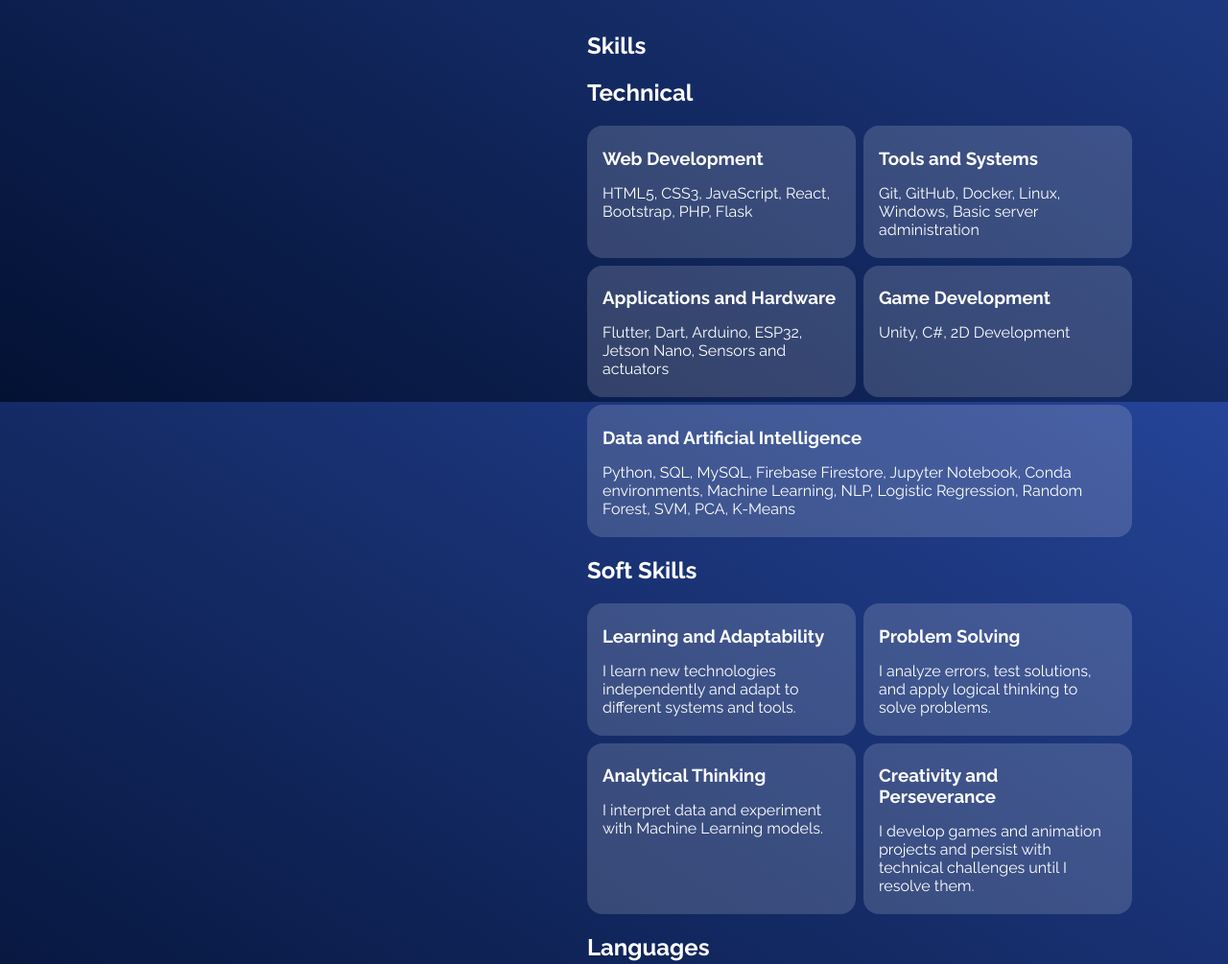
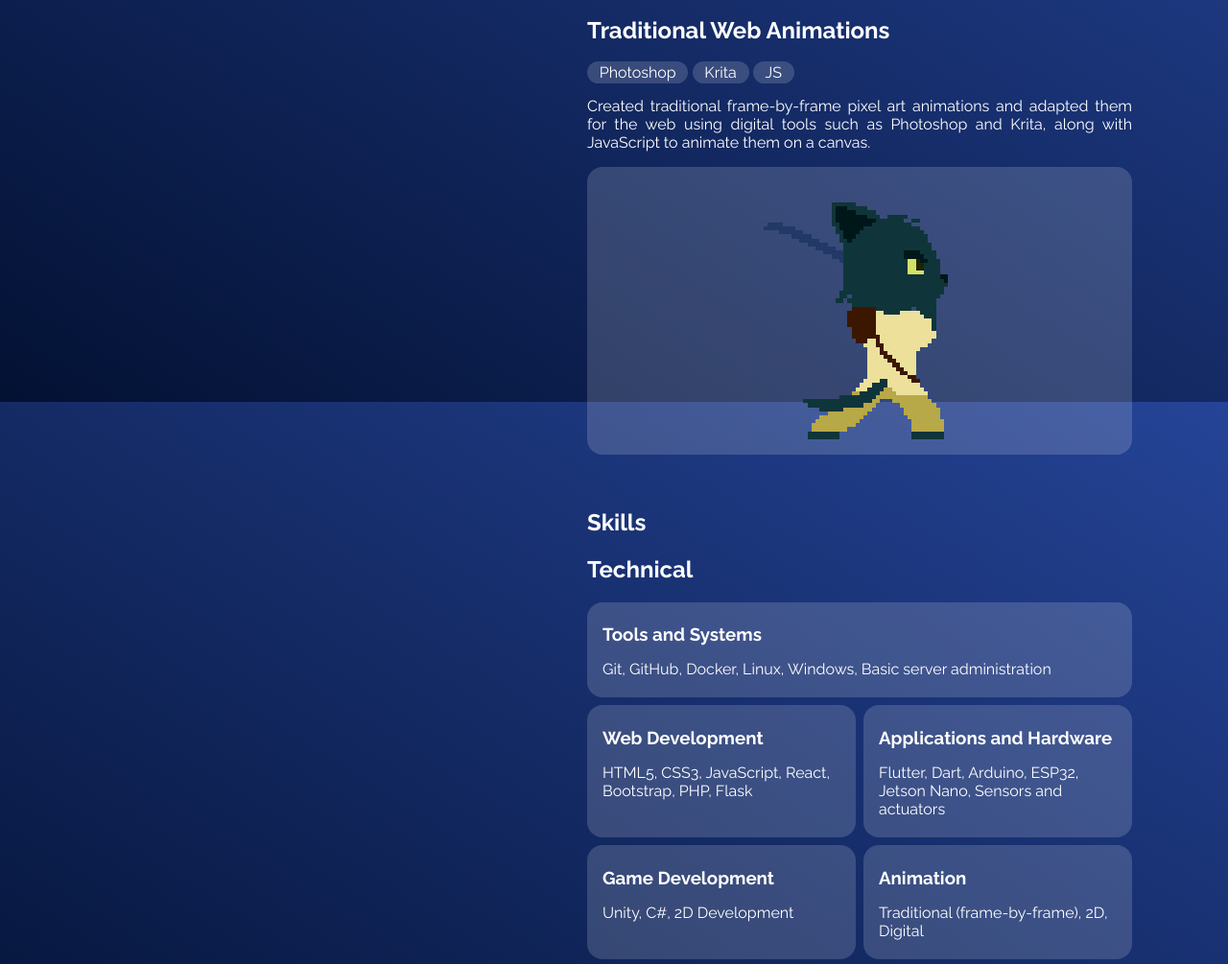
Before and after one commit to TheKokoDiaz/PortfolioDiaz, a plain HTML site: page index.html in a window 1280 px wide. Shown: the part 1181-2186 px from the top of the page at 96% size. Drawn offline with Linux system fonts and the light colour scheme.

Commit message:
Feat: Karma's more animations

```diff
--- a/assets/js/animation.js
+++ b/assets/js/animation.js
@@ -6,6 +6,9 @@ let frameX = 0;
 let frameY = 0;
 let isInfinite = false;
 let animationLimit = 5;
+let currentAnimation = 0;
+let animationPositions = [0, 1, 2, 3, 0, 0, 8];
+let animationLimits = [5, 5, 4, 7, 5, 5, 8];
 
 const canvas = document.getElementById('karmaSprite');
 const ctx = canvas.getContext('2d');
@@ -20,7 +23,7 @@ const spriteHeight = spritesheet_height;
 let lastTime = 0;
 let frame = 0;
 let straggerFrames = 0;
-let speedAnimation = 1/6;
+let speedAnimation = 1/11;
 
 //+ FUNCTIONS
 function playerDeltaTime(playerCurrentTime) {
@@ -39,14 +42,19 @@ function playerAnimation(deltaTime) {
     // Animation
     straggerFrames += deltaTime;
     if (straggerFrames >= speedAnimation) {
-        if(frameX < (animationLimit - 1)){
+
+        if(frameX < (animationLimits[currentAnimation] - 1)){
             frameX++;
         } else {
-            // Cycling animations
-            if(isInfinite == true){
-                frameX = 0;
-            } else {
-                frameX = 0;
+            // Animation sequence
+            frameX = 0;
+            currentAnimation++;
+            frameY = animationPositions[currentAnimation];
+
+            // Check if the animation should loop back to the start
+            if(currentAnimation >= animationLimits.length){
+                currentAnimation = 0;
+                frameY = 0;
             }
         }
 
--- a/index.html
+++ b/index.html
@@ -120,6 +120,23 @@
                 </div>
             </div>
         </span>
+
+        <span class="project">
+            <h2>Traditional Web Animations</h2>
+            <div class="usedTechs">
+                <span class="tech">Photoshop</span>
+                <span class="tech">Krita</span>
+                <span class="tech">JS</span>
+            </div>
+
+            <p class="description">
+                Created traditional frame-by-frame pixel art animations and adapted them for the web using digital tools such as Photoshop and Krita, along with JavaScript to animate them on a canvas.
+            </p>
+
+            <p class="soloImage">
+                <canvas id="karmaSprite"></canvas>
+            </p>
+        </span>
     </main>
 
     <section id="skills">
@@ -127,14 +144,14 @@
 
         <h2>Technical</h2>
         <div class="technical">
+            <span class="technicalSkills expanded">
+                <h3>Tools and Systems</h3>
+                <p>Git, GitHub, Docker, Linux, Windows, Basic server administration</p>
+            </span>
+
             <span class="technicalSkills">
                 <h3>Web Development</h3>
                 <p>HTML5, CSS3, JavaScript, React, Bootstrap, PHP, Flask</p>
-            </span>
-
-            <span class="technicalSkills">
-                <h3>Tools and Systems</h3>
-                <p>Git, GitHub, Docker, Linux, Windows, Basic server administration</p>
             </span>
 
             <span class="technicalSkills">
@@ -145,6 +162,11 @@
             <span class="technicalSkills">
                 <h3>Game Development</h3>
                 <p>Unity, C#, 2D Development</p>
+            </span>
+
+            <span class="technicalSkills">
+                <h3>Animation</h3>
+                <p>Traditional (frame-by-frame), 2D, Digital</p>
             </span>
 
             <span class="technicalSkills expanded">
@@ -257,6 +279,7 @@
     </footer>
 
     <!-- Scripts -->
-     <script src="assets/js/index.js"></script>
+    <script src="assets/js/index.js"></script>
+    <script src="assets/js/animation.js"></script>
 </body>
 </html>
```
Also changed, not shown: index-es.html (+1 -1 lines).
